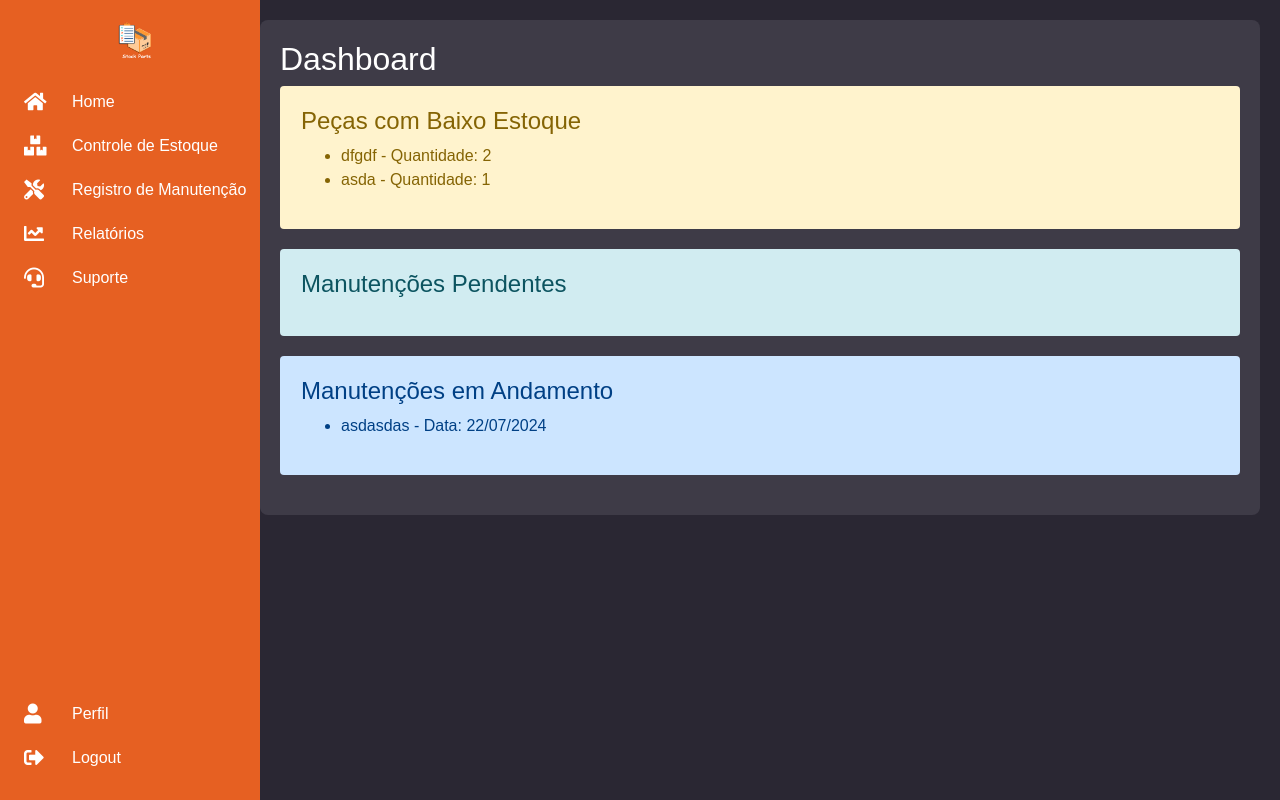
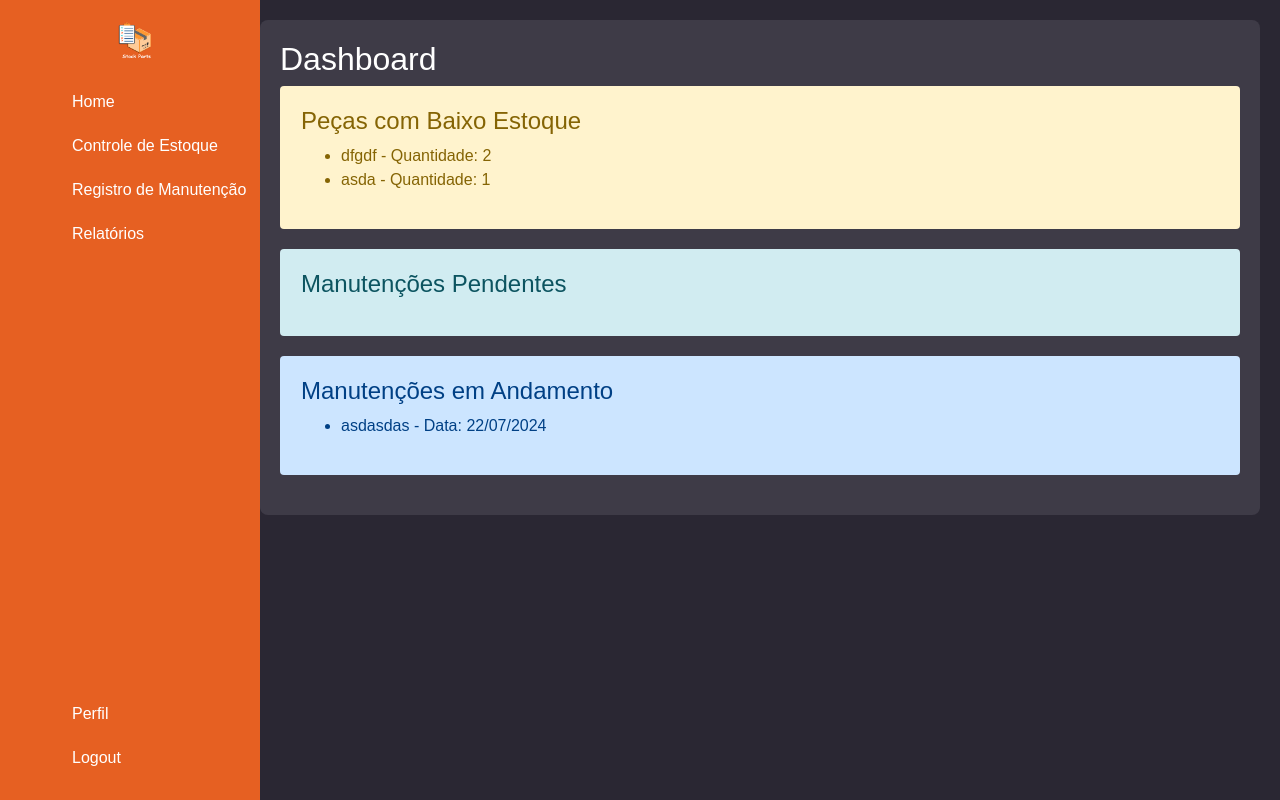
Before and after one commit to dennerhariel/StockParts.github.io, a Flask app: page /home in a window 1280 px wide. Run offline with Flask 2, Linux system fonts and the light colour scheme; a user stored in the database is signed in; data comes from the database, SQL or seed files in the repository; data that the repository does not hold is empty; some libraries are stand-ins or nearby versions.

Commit message:
Update base.html

```diff
--- a/templates/base.html
+++ b/templates/base.html
@@ -1,10 +1,11 @@
 <!DOCTYPE html>
-<html>
+<html lang="pt-BR">
 <head>
+    <meta charset="UTF-8">
+    <meta name="viewport" content="width=device-width, initial-scale=1.0">
+    <link rel="stylesheet" href="https://stackpath.bootstrapcdn.com/bootstrap/4.5.2/css/bootstrap.min.css">
+    <link rel="stylesheet" href="{{ url_for('static', filename='css/styles.css') }}">
     <title>{% block title %}Sistema de Controle{% endblock %}</title>
-    <link rel="stylesheet" href="https://stackpath.bootstrapcdn.com/bootstrap/4.3.1/css/bootstrap.min.css">
-    <link rel="stylesheet" href="{{ url_for('static', filename='css/styles.css') }}">
-    <link rel="stylesheet" href="https://cdnjs.cloudflare.com/ajax/libs/font-awesome/5.15.4/css/all.min.css">
 </head>
 <body>
     <aside class="sidebar">
@@ -28,12 +29,8 @@
                 <i class="fas fa-chart-line"></i>
                 <p>Relatórios</p>
             </a>
-            <a href="{{ url_for('suporte') }}">
-                <i class="fas fa-headset"></i>
-                <p>Suporte</p>
-            </a>
         </nav>
-        <div class="bottom-nav">
+        <nav class="bottom-nav">
             <a href="{{ url_for('perfil') }}">
                 <i class="fas fa-user"></i>
                 <p>Perfil</p>
@@ -42,10 +39,13 @@
                 <i class="fas fa-sign-out-alt"></i>
                 <p>Logout</p>
             </a>
-        </div>
+        </nav>
     </aside>
     <main>
         {% block content %}{% endblock %}
     </main>
+    <script src="https://code.jquery.com/jquery-3.5.1.slim.min.js"></script>
+    <script src="https://cdn.jsdelivr.net/npm/@popperjs/core@2.5.4/dist/umd/popper.min.js"></script>
+    <script src="https://stackpath.bootstrapcdn.com/bootstrap/4.5.2/js/bootstrap.min.js"></script>
 </body>
 </html>
```
